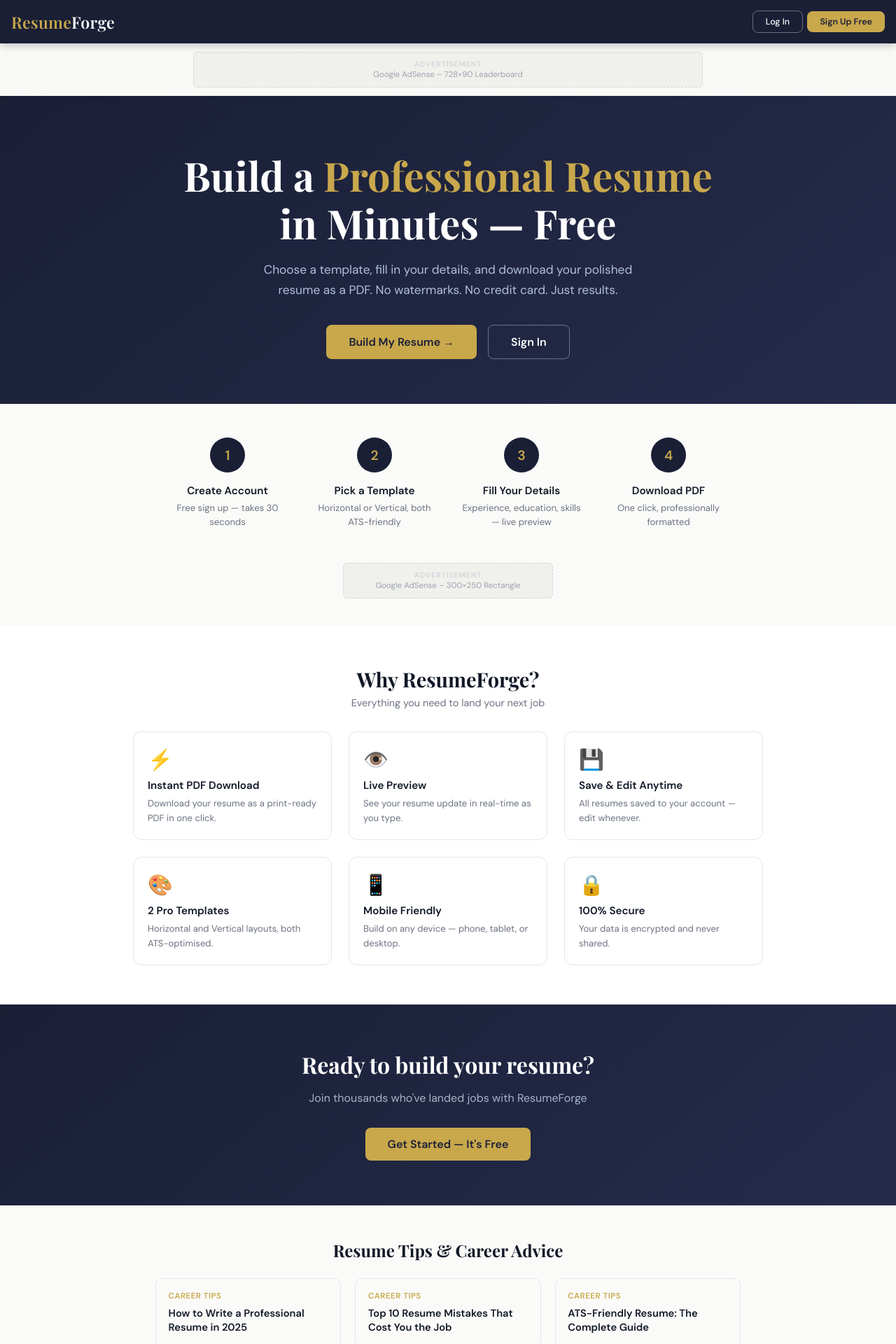
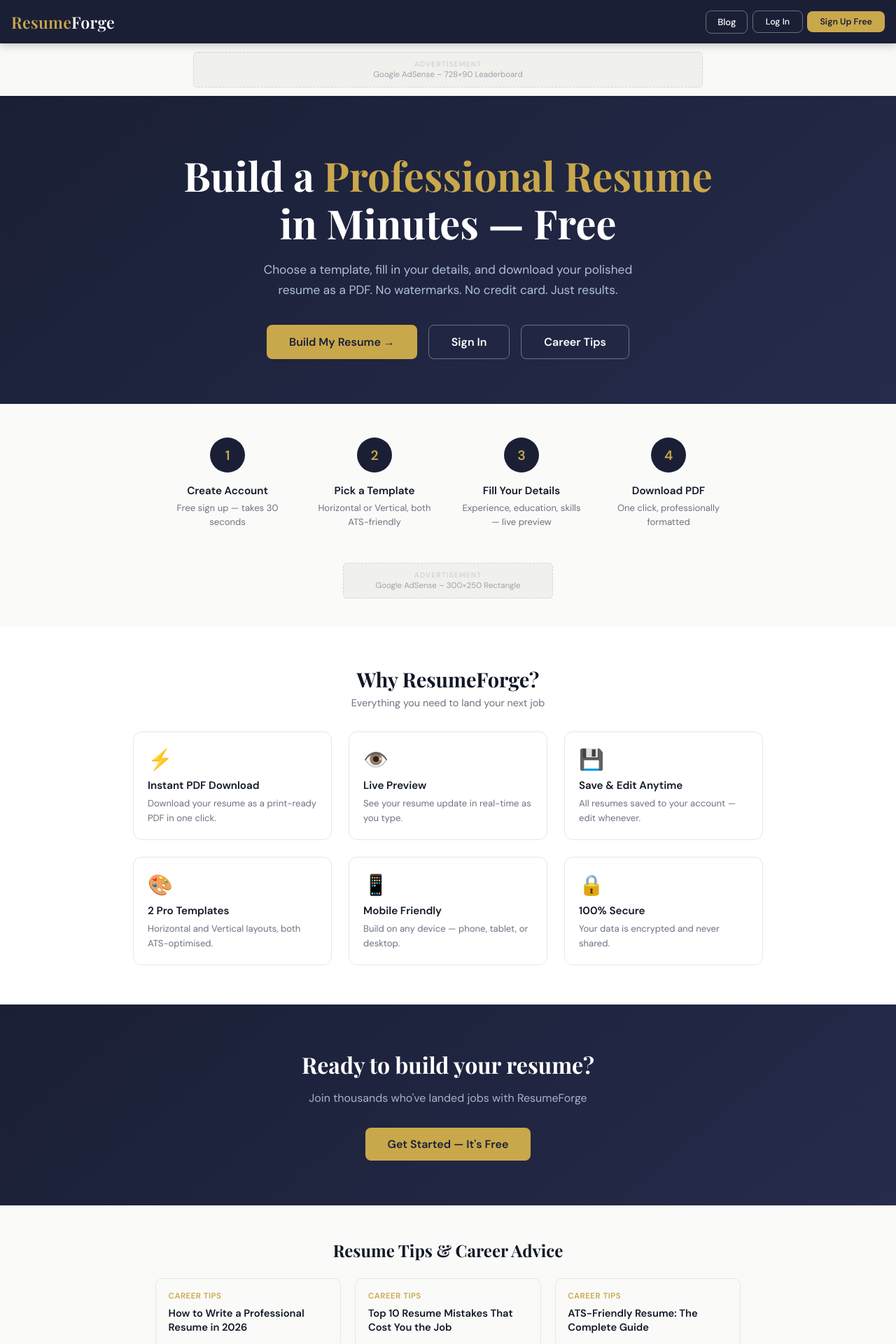
Before and after one commit to Bokamaravind/ResumesForge, a Next.js app: page / in a window 1280 px wide. Shown: the top 1920 px of the page at 70% size. Built offline with nearby package versions, Linux system fonts and the light colour scheme.

Commit message:
add blog section in ui

```diff
--- a/app/page.js
+++ b/app/page.js
@@ -30,6 +30,9 @@
           </Link>
           <Link href="/login" className="btn btn-outline btn-lg">
             Sign In
+          </Link>
+          <Link href="/blog" className="btn btn-outline btn-lg">
+            Career Tips
           </Link>
         </div>
       </section>
@@ -96,13 +99,13 @@
         <h2 className="section-title" style={{ fontSize: '1.5rem' }}>Resume Tips & Career Advice</h2>
         <div style={{ display: 'grid', gridTemplateColumns: 'repeat(auto-fit, minmax(240px, 1fr))', gap: '1.25rem', marginTop: '1.5rem' }}>
           {[
-            { title: 'How to Write a Professional Resume in 2025', slug: '#' },
-            { title: 'Top 10 Resume Mistakes That Cost You the Job', slug: '#' },
-            { title: 'ATS-Friendly Resume: The Complete Guide', slug: '#' },
+            { title: 'How to Write a Professional Resume in 2026', slug: '/blog/how-to-write-resume-freshers-india-2026' },
+            { title: 'Top 10 Resume Mistakes That Cost You the Job', slug: '/blog/top-10-ats-resume-tips' },
+            { title: 'ATS-Friendly Resume: The Complete Guide', slug: '/blog/ats-friendly-resume-the-complete-guide' },
           ].map(p => (
             <a key={p.title} href={p.slug} style={{ display: 'block', padding: '1.1rem', border: '1px solid #e5e7eb', borderRadius: 10, textDecoration: 'none', color: 'inherit', transition: '.2s' }}
 
-              >
+            >
               <div style={{ fontSize: '.72rem', color: '#c9a84c', fontWeight: 600, marginBottom: '.4rem', textTransform: 'uppercase', letterSpacing: '.5px' }}>Career Tips</div>
               <h3 style={{ fontSize: '.92rem', fontWeight: 600, lineHeight: 1.4 }}>{p.title}</h3>
             </a>
@@ -120,6 +123,7 @@
           <a href="/privacy" style={{ color: '#8a9bb0', textDecoration: 'none' }}>Privacy Policy</a>
           <a href="/terms" style={{ color: '#8a9bb0', textDecoration: 'none' }}>Terms of Service</a>
           <a href="/contact" style={{ color: '#8a9bb0', textDecoration: 'none' }}>Contact</a>
+          <a href="/blog" style={{ color: '#8a9bb0', textDecoration: 'none' }}>Blog</a>
         </div>
       </footer>
     </>
--- a/components/ui/Navbar.js
+++ b/components/ui/Navbar.js
@@ -34,6 +34,9 @@
         Resume<span>Forge</span>
       </Link>
       <div className="nav-links">
+        <Link href="/blog" className="btn btn-outline" style={{ padding: '7px 16px', fontSize: '.82rem' }}>
+          Blog
+        </Link>
         {user ? (
           <>
             <div className="avatar">{initials(user.name)}</div>
```
